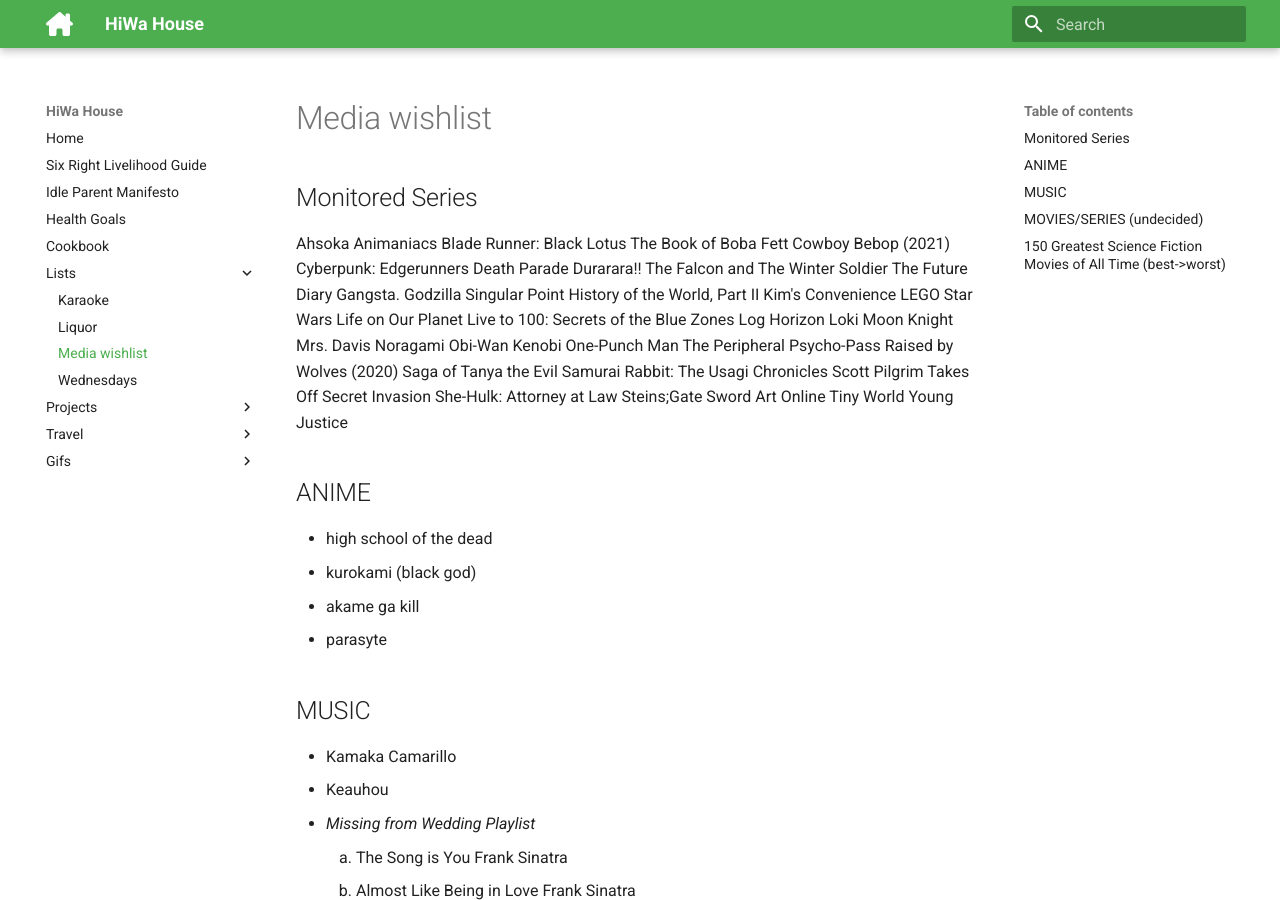
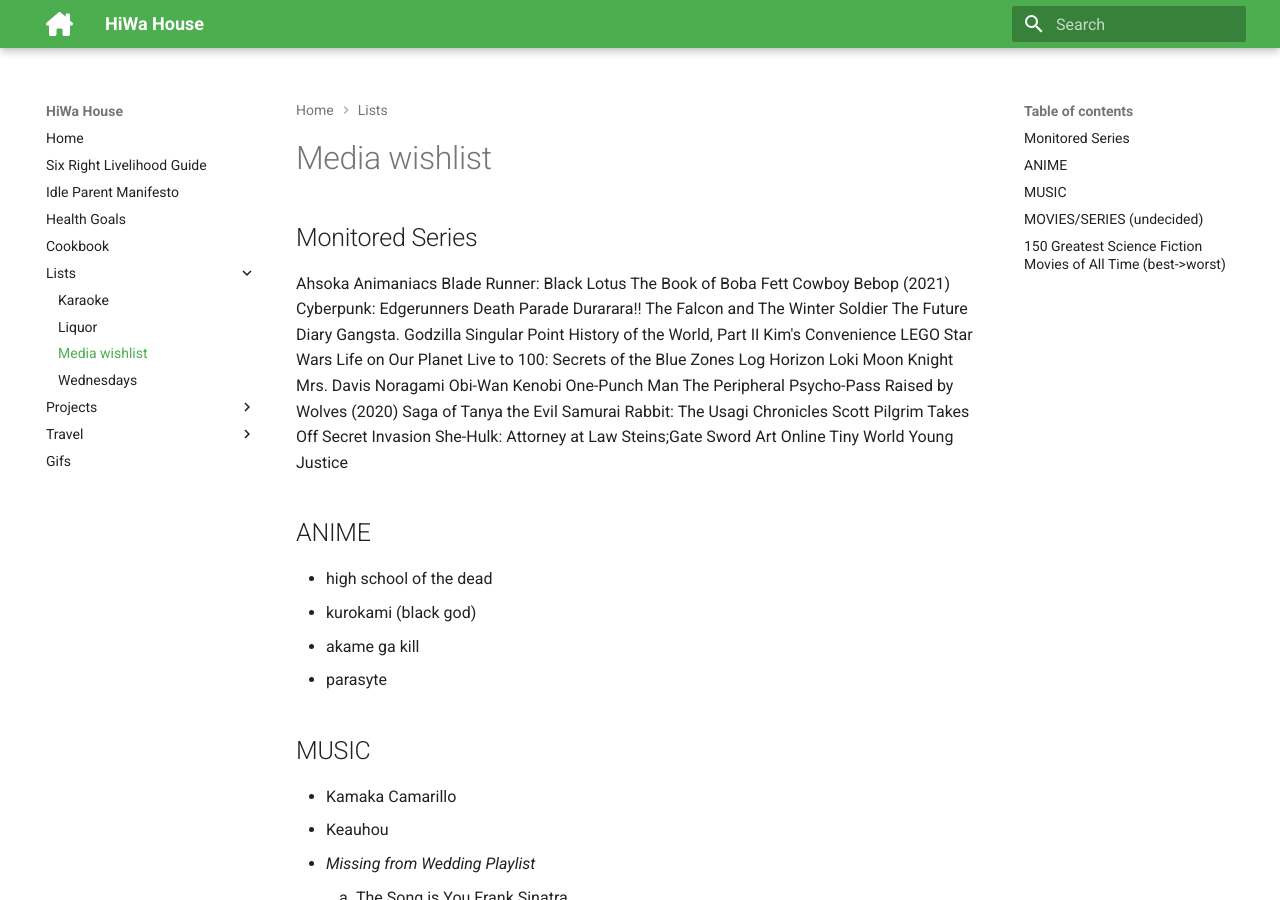
Before and after one commit to hiwa-house/teletraan, an MkDocs documentation site: the page built from docs/lists/media_wishlist.md, in a window 1280 px wide and 900 px high. Built offline with MkDocs 1.6.1 and Material for MkDocs 9.7.7, drawn with Linux system fonts in a browser that asks for light colours; comment, search, counter and statistics services are not loaded.

Commit message:
nav updates

```diff
--- a/mkdocs.yml
+++ b/mkdocs.yml
@@ -12,6 +12,7 @@
     features:
 #        - navigation.expand
         - navigation.instant
+        - navigation.path
     palette:
         primary: green
 
@@ -43,7 +44,8 @@
         clickable_checkbox: true
 
 plugins:
-    - awesome-pages
+    - awesome-pages:
+        collapse_single_pages: true
     - search
     - table-reader:
         data_path: "docs"
```
Also changed, not shown: docs/lists/media_wishlist.md (+1 -0 lines), docs/.pages.
